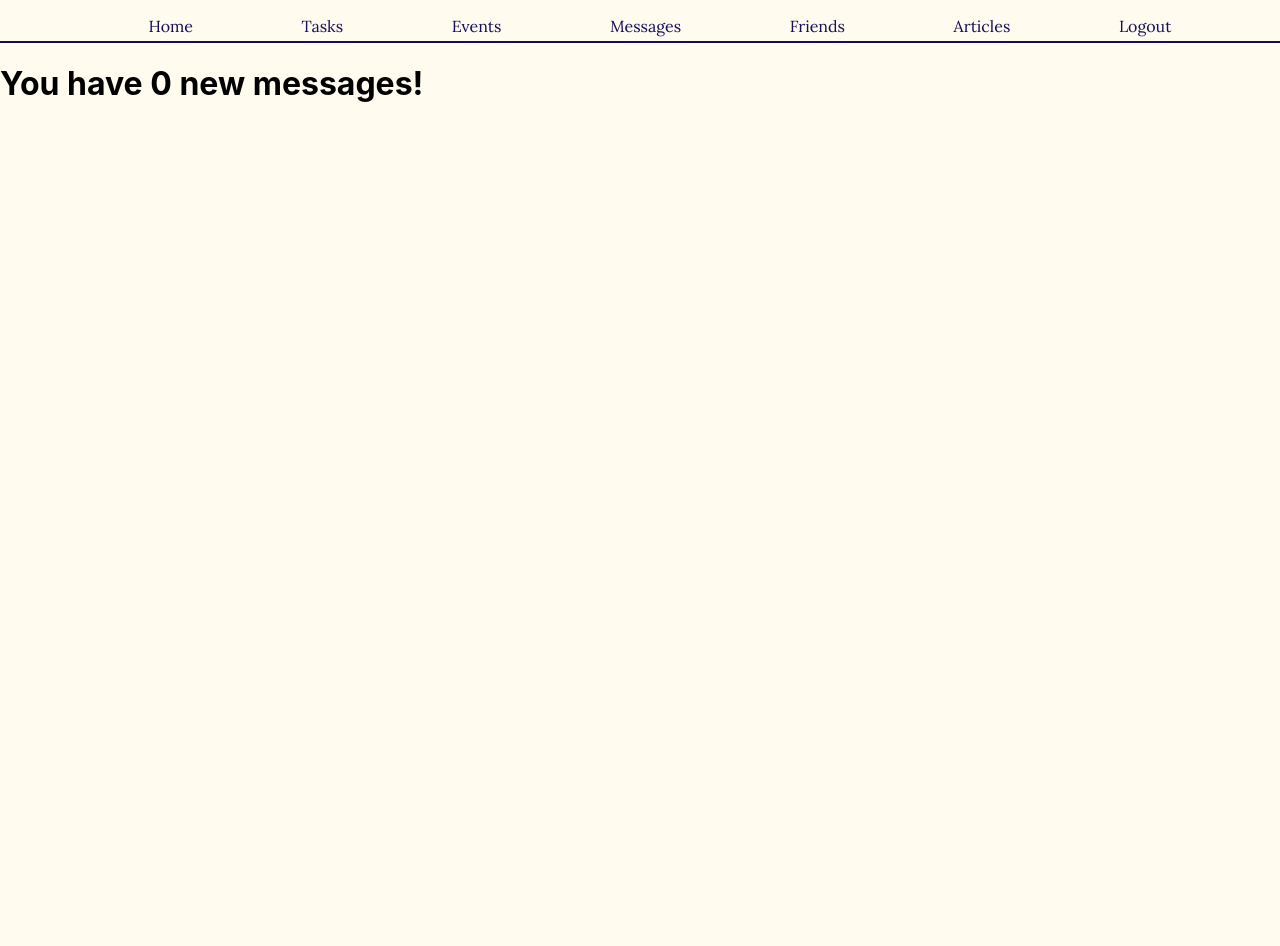
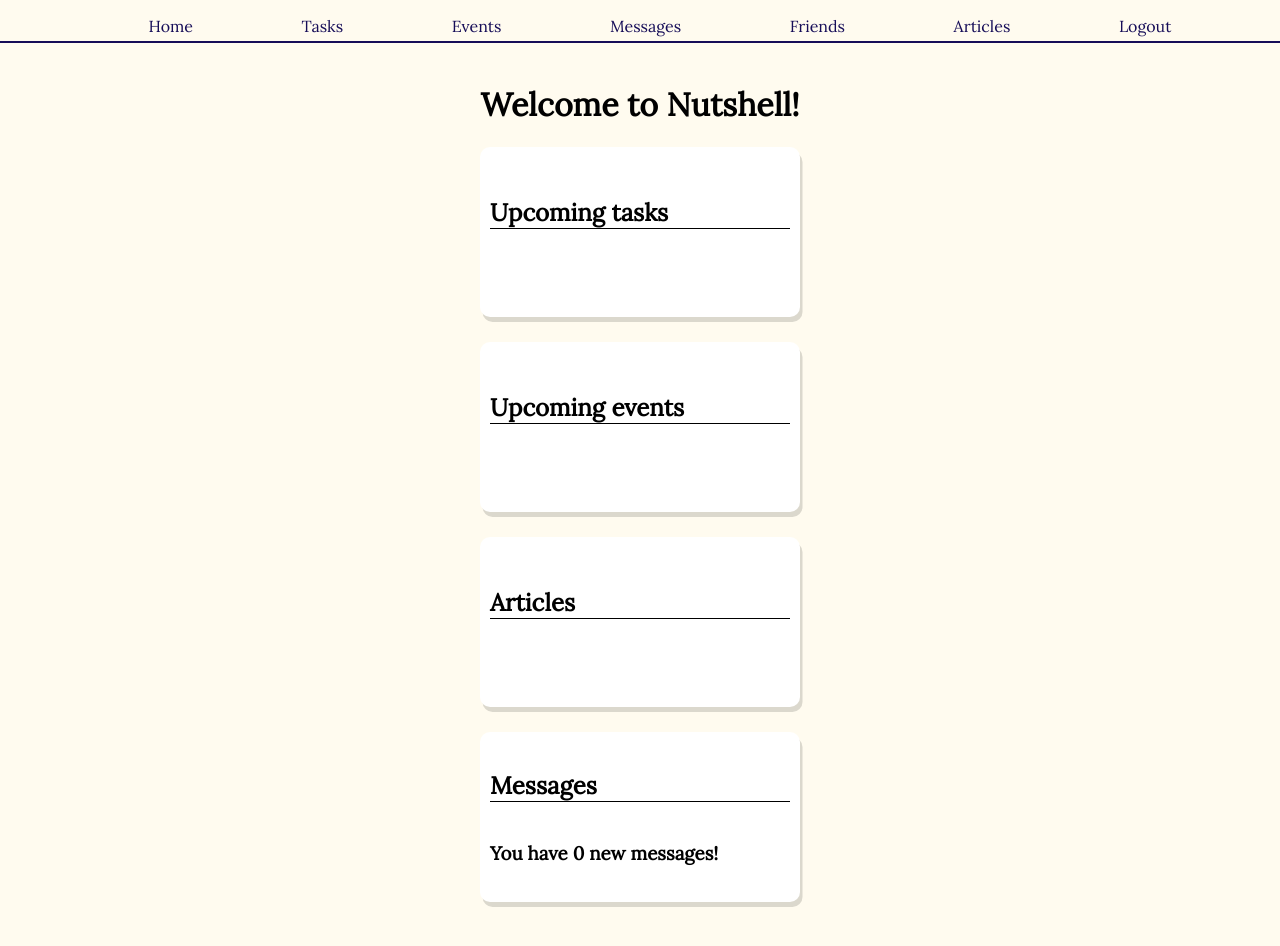
Before and after one commit to nss-day-cohort-38/react-nutshell-blue-bacon-frogs, a React (Create React App) app: page /home in a window 1280 px wide. Before the commit the page ends 800 px from the top, so only its background shows below. Built offline with nearby package versions, Linux system fonts and the light colour scheme; no server answers; sample sign-in values are in the browser's storage.

Commit message:
style changes to home page

```diff
--- a/src/components/Nutshell.css
+++ b/src/components/Nutshell.css
@@ -38,7 +38,7 @@
     font-family: 'Lora', serif;
     justify-content: center;
     flex-direction: column;
-    width: 50%;
+    padding: 25px;
     background-color: white;
     border-radius: 10px;
     box-shadow:  2.5px 5px rgba(0, 0, 0, 0.14);
@@ -122,7 +122,7 @@
     line-height: 1.5;
     color: #666;
     display: block;
-    width: 50%;
+    padding: 25px;
     height: 50px;
     padding: 0 30px 0 68px;
     outline: none;
@@ -196,7 +196,7 @@
     font-family: 'Lora', serif;
     justify-content: center;
     flex-direction: column;
-    width: 50%;
+    padding: 25px;
     background-color: white;
     border-radius: 10px;
     box-shadow:  2.5px 5px rgba(0, 0, 0, 0.14);
@@ -252,3 +252,98 @@
 .articleLink:hover {
     color: rgb(255, 197, 91);
 }
+
+/* Home page css */
+
+.homeContainer {
+    display: flex;
+    justify-content: space-between;
+    margin: 20px;
+    flex-direction: column;
+    align-items: center;
+    flex: 1 1 0;
+}
+
+.taskContainer {
+    display: flex;
+    font-family: 'Lora', serif;
+    justify-content: center;
+    flex-direction: column;
+    padding: 10px;
+    background-color: white;
+    border-radius: 10px;
+    box-shadow:  2.5px 5px rgba(0, 0, 0, 0.14);
+    margin-bottom: 25px;
+    width: 300px;
+    height: 150px;
+
+}
+.taskContainer:hover {
+    background-color: rgb(255, 197, 91);
+}
+.eventContainer {
+    display: flex;
+    font-family: 'Lora', serif;
+    justify-content: center;
+    flex-direction: column;
+    padding: 10px;
+    background-color: white;
+    border-radius: 10px;
+    box-shadow:  2.5px 5px rgba(0, 0, 0, 0.14);
+    margin-bottom: 25px;
+    width: 300px;
+    height: 150px;
+
+}
+
+.eventContainer:hover {
+    background-color: rgb(255, 197, 91);
+}
+
+.messageContainer {
+    display: flex;
+    font-family: 'Lora', serif;
+    justify-content: center;
+    flex-direction: column;
+    padding: 10px;
+    background-color: white;
+    border-radius: 10px;
+    box-shadow:  2.5px 5px rgba(0, 0, 0, 0.14);
+    margin-bottom: 25px;
+    width: 300px;
+    height: 150px;
+
+}
+
+.messageContainer:hover {
+    background-color: rgb(255, 197, 91);
+}
+
+.articleContainer {
+    display: flex;
+    font-family: 'Lora', serif;
+    justify-content: center;
+    flex-direction: column;
+    padding: 10px;
+    background-color: white;
+    border-radius: 10px;
+    box-shadow:  2.5px 5px rgba(0, 0, 0, 0.14);
+    margin-bottom: 25px;
+    width: 300px;
+    height: 150px;
+
+
+}
+
+.articleContainer:hover {
+    background-color: rgb(255, 197, 91);
+    border-radius: 10px;
+}
+
+.homeHeaders {
+    border-bottom: 1px solid black;
+}
+
+h1 {
+    font-family: 'Lora', serif;
+}
--- a/src/components/home/Home.js
+++ b/src/components/home/Home.js
@@ -1,10 +1,10 @@
 import React, { useState, useEffect } from "react"
+import { Link } from "react-router-dom"
 import API from "../../modules/ApiManager"
 
-const Home = () => {
+const Home = (props) => {
 
     const userId = parseInt(sessionStorage.getItem("userId"))
-
     const [tasks, setTasks] = useState([])
     const [fetchedMessages, setMessages] = useState([])
     const [fetchedEvents, setEvents] = useState([])
@@ -72,29 +72,57 @@
             })
     }
 
+    const fetchUsers = () => {
+        return API.specialGetWithId("users", userId).then(user => user.username)
+    }
+
+
     useEffect(() => {
         taskFetch();
         fetchEvents();
         fetchArticles();
         fetchMessages();
+        fetchUsers();
 
     }, []);
 
     return (
         <>
             <div className="homeContainer">
+                <h1>Welcome to Nutshell!</h1>
+                <Link className="nav-link" style={{ textDecoration: 'none',  color: 'black' }} to="/tasks">
+
+                <div className="taskContainer">
+                <h2 className="homeHeaders">Upcoming tasks</h2>
                 {tasks === undefined || tasks.isComplete === true
-                    ? <h1>You have no tasks</h1>
-                    : <h1>{tasks.task}</h1>}
+                    ? <h3>No upcoming tasks to complete</h3>
+                    : <h3>{tasks.task}</h3>}
+                </div>
+                </Link>
+                <Link className="nav-link" style={{ textDecoration: 'none',  color: 'black' }} to="/events">
+                <div className="eventContainer">
+                    <h2 className="homeHeaders">Upcoming events</h2>
                 {!fetchedEvents
-                    ? <h1>No Events</h1>
-                    : <h1>{fetchedEvents.name}</h1>}
+                    ? <h3>No upcoming events to attend</h3>
+                    : <h3>{fetchedEvents.name}</h3>}
+                </div>
+                </Link>
+                <Link className="nav-link" style={{ textDecoration: 'none',  color: 'black' }} to="/articles">
+                <div className="articleContainer">
+                <h2 className="homeHeaders">Articles</h2>
                 {fetchedArticles === undefined
-                    ? <h1>No Articles</h1>
-                    : <h1>{fetchedArticles.title}</h1>}
+                    ? <h3>No Articles available</h3>
+                    : <h3>{fetchedArticles.title}</h3>}
+                </div>
+                </Link>
+                <Link className="nav-link" style={{ textDecoration: 'none',  color: 'black' }} to="/messages">
+                <div className="messageContainer">
+                <h2 className="homeHeaders">Messages</h2>
                 {fetchedMessages === undefined
-                    ? <h1>No New Messages</h1>
-                    : <h1>You have {fetchedMessages.length} new messages!</h1>}
+                    ? <h3>No New Messages</h3>
+                    : <h3>You have {fetchedMessages.length} new messages!</h3>}
+                </div>
+                </Link>
             </div>
         </>
     )
```
